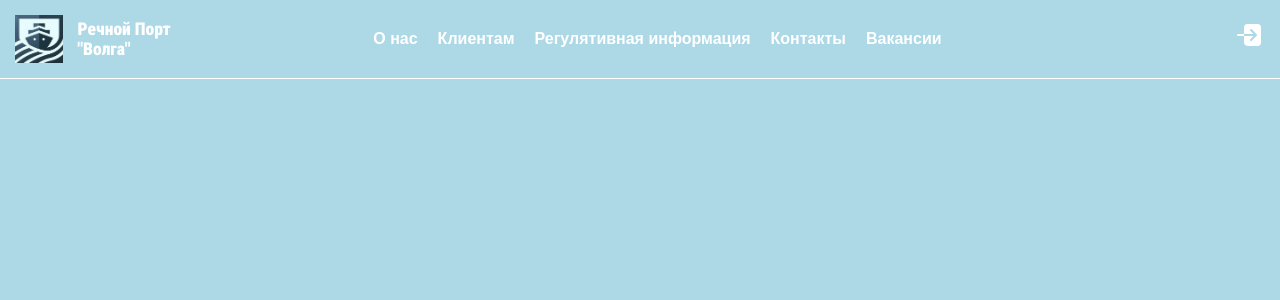
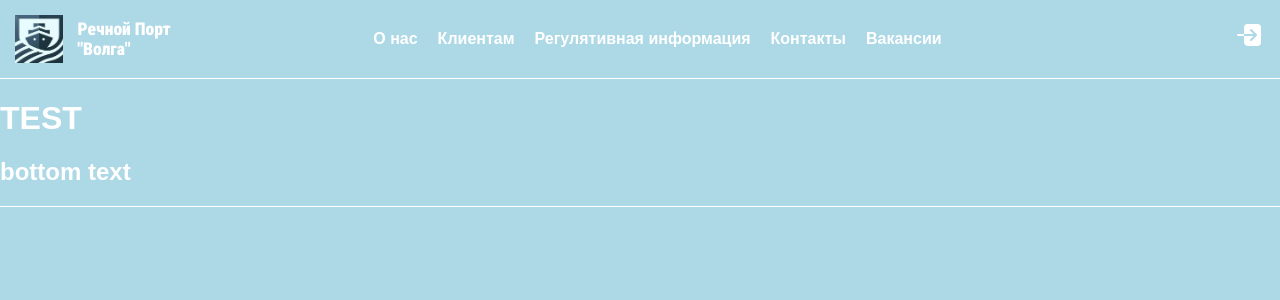
Before and after one commit to chugumba/Port_ISC, a React (Create React App) app: page / in a window 1280 px wide. Shown: the top 300 px of the page. Built offline with nearby package versions, Linux system fonts and the light colour scheme.

Commit message:
Подготовка к созданию основной части
ISU-4

Созданы файлы главной части страницы, модифицирован header чтобы выплывающее меню закрывало весь остальной контент

```diff
--- a/src/App.js
+++ b/src/App.js
@@ -1,12 +1,14 @@
 import React from 'react'
 import MainHeader from './components/mainHeader';
+import MainBody from './components/mainBody';
 
 function App() {
 
   return (
 <div className="App">
 
-    <MainHeader />
+    <MainHeader/>
+    <MainBody/>
 
 </div>
   );
--- /dev/null
+++ b/src/components/mainBody.jsx
@@ -0,0 +1,25 @@
+import React from "react";
+import '../styles/main/main.css';
+const MainBody = function () {
+
+
+
+    return (
+
+        <main>
+            <div className="main-main-container">
+                <div>
+                    <h1>
+                        TEST
+                    </h1>
+                    <h2>
+                        bottom text
+                    </h2>
+                </div>
+            </div>
+        </main>
+
+    );
+}
+
+export default MainBody;
--- a/src/styles/header.css
+++ b/src/styles/header.css
@@ -120,6 +120,7 @@ color: #4f4f4f;
 		display: flex;
 		background-color: deepskyblue;
 		transition: 1s;
+        z-index: 10;
     }
 
     .main-nav-menu {
--- /dev/null
+++ b/src/styles/main/main.css
@@ -0,0 +1,10 @@
+.main-main-container {
+    color: white;
+    min-width: 320px;
+    max-width: 1440px;
+    margin: 0 auto;
+    position: relative;
+    font-family: "Titillum Web", sans-serif;
+    border-bottom: 1px solid white;
+
+  }
```
